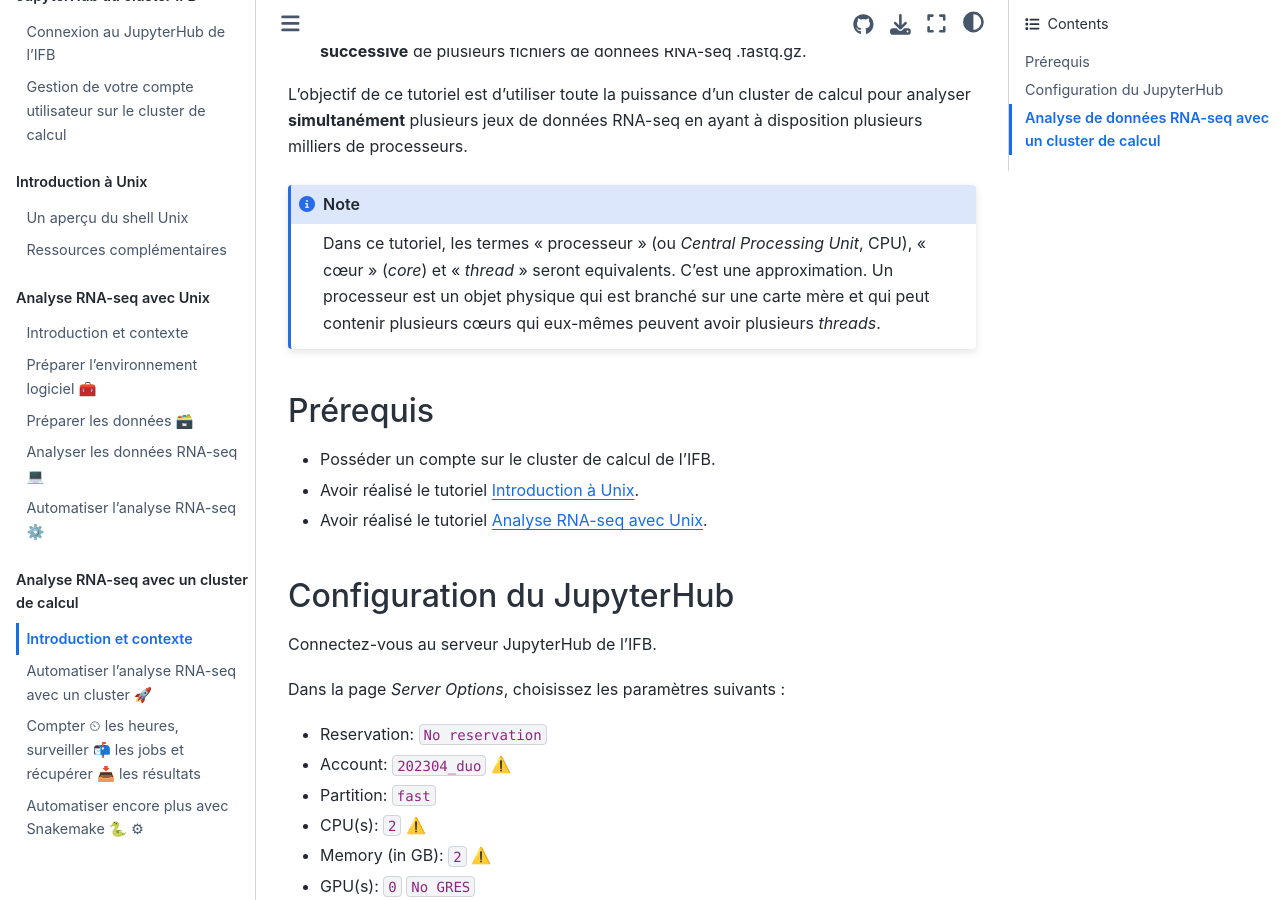
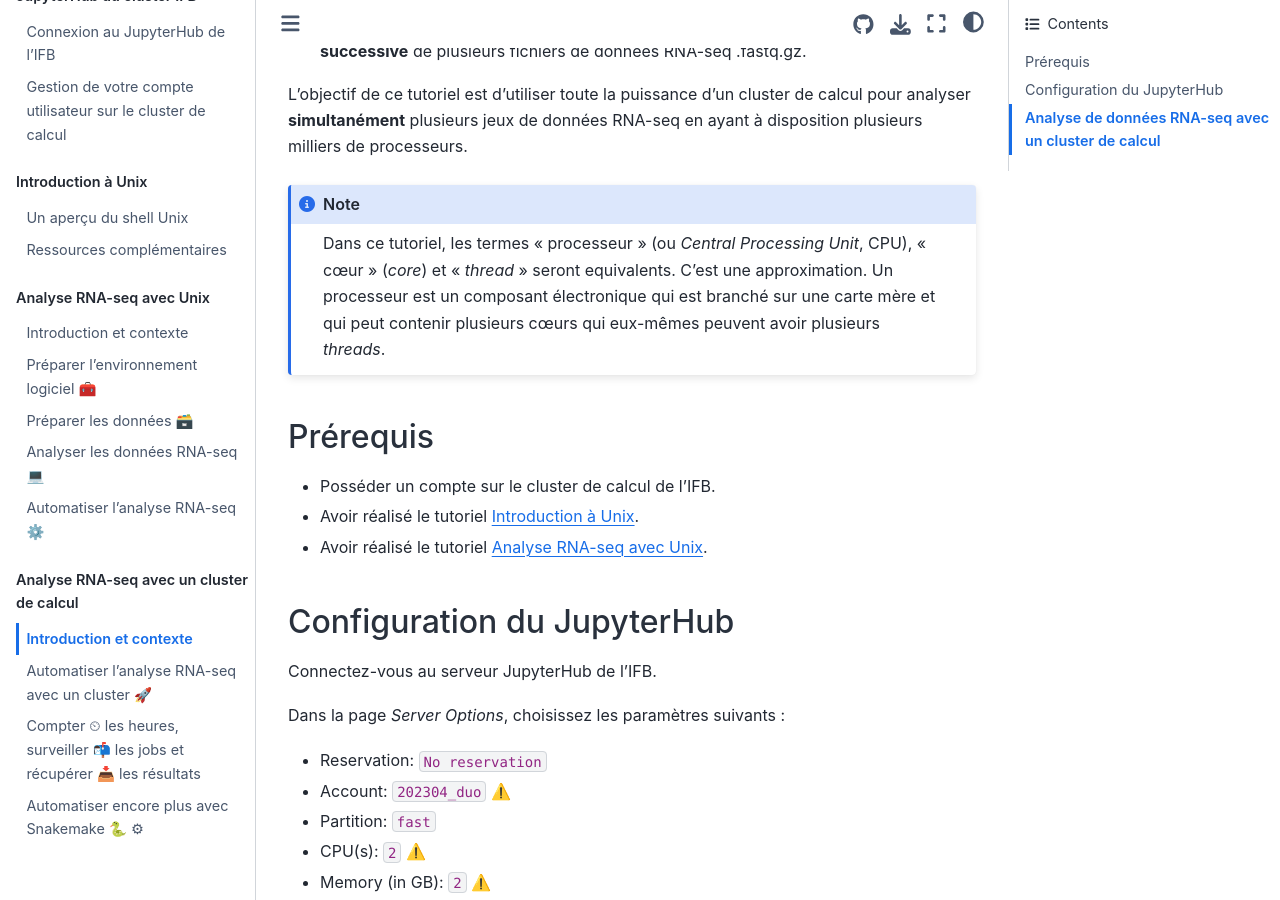
Before and after one commit to pierrepo/unix-tutorial, a Jupyter Book: the page built from tuto3/0_intro.md, in a window 1280 px wide and 900 px high, scrolled down 334 px. Built offline with Jupyter Book 1.0.4 settings and Sphinx 7.4.7 and the Sphinx Book theme 1.1.4, drawn with Linux system fonts in a browser that asks for light colours.

Commit message:
Reword CPU

````diff
--- a/tuto3/0_intro.md
+++ b/tuto3/0_intro.md
@@ -9,7 +9,7 @@ Dans le tutoriel précédent :
 L'objectif de ce tutoriel est d'utiliser toute la puissance d'un cluster de calcul pour analyser **simultanément** plusieurs jeux de données RNA-seq en ayant à disposition plusieurs milliers de processeurs.
 
 ```{note}
-Dans ce tutoriel, les termes « processeur » (ou *Central Processing Unit*, CPU), « cœur » (*core*) et « *thread* » seront equivalents. C'est une approximation. Un processeur est un objet physique qui est branché sur une carte mère et qui peut contenir plusieurs cœurs qui eux-mêmes peuvent avoir plusieurs *threads*.
+Dans ce tutoriel, les termes « processeur » (ou *Central Processing Unit*, CPU), « cœur » (*core*) et « *thread* » seront equivalents. C'est une approximation. Un processeur est un composant électronique qui est branché sur une carte mère et qui peut contenir plusieurs cœurs qui eux-mêmes peuvent avoir plusieurs *threads*.
 ```
 
 ## Prérequis
````
